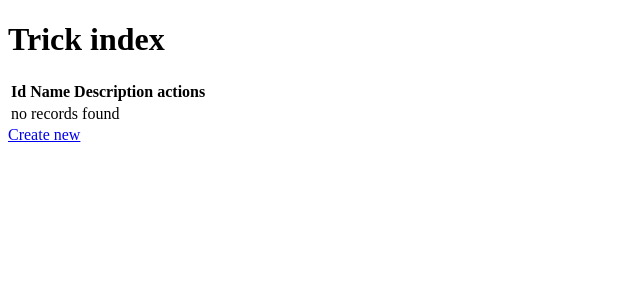
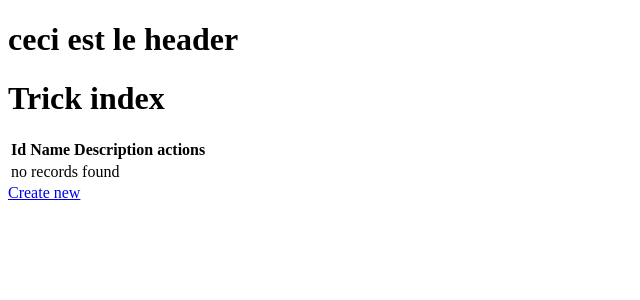
Before and after one commit to JClairoDev/SnowTricksV3, a Symfony app: template templates/trick/index.html.twig in a window 1280 px wide. Shown: the top 300 px of the page, without its empty margins (0-640 px from the left). Run offline with Twig, Linux system fonts and the light colour scheme; the template is opened without the code that fills it, so the values that code supplies are empty; some libraries are stand-ins or nearby versions.

Commit message:
Gestion de l'ajout de TrickId dans la table media Ajout de uploads dans gitignore Ajout de SASS Création de template header et footer

```diff
--- a/assets/app.js
+++ b/assets/app.js
@@ -6,7 +6,7 @@
  */
 
 // any CSS you import will output into a single css file (app.css in this case)
-import './styles/app.css';
+import './styles/style.scss';
 
 // start the Stimulus application
 import './bootstrap';
--- a/assets/styles/app.css
+++ /dev/null
@@ -1,3 +0,0 @@
-body {
-    background-color: lightgray;
-}
--- /dev/null
+++ b/assets/styles/components/_header.scss
@@ -0,0 +1,3 @@
+.header{
+  background-color: green;
+}
--- /dev/null
+++ b/assets/styles/style.scss
@@ -0,0 +1 @@
+@use 'components/header';
--- a/package.json
+++ b/package.json
@@ -7,6 +7,8 @@
         "@symfony/webpack-encore": "^4.0.0",
         "core-js": "^3.23.0",
         "regenerator-runtime": "^0.13.9",
+        "sass": "^1.62.0",
+        "sass-loader": "^13.0.0",
         "webpack": "^5.74.0",
         "webpack-cli": "^4.10.0",
         "webpack-notifier": "^1.15.0"
--- a/src/Controller/LoginController.php
+++ b/src/Controller/LoginController.php
@@ -13,7 +13,7 @@ class LoginController extends AbstractController
     public function login(AuthenticationUtils $authenticationUtils): Response
     {
          if ($this->getUser()) {
-             return $this->redirectToRoute('');
+             return $this->redirectToRoute('app_hompage');
          }
 
         // get the login error if there is one
--- a/src/Controller/RegistrationController.php
+++ b/src/Controller/RegistrationController.php
@@ -87,12 +87,12 @@ class RegistrationController extends AbstractController
         } catch (VerifyEmailExceptionInterface $exception) {
             $this->addFlash('verify_email_error', $translator->trans($exception->getReason(), [], 'VerifyEmailBundle'));
 
-            return $this->redirectToRoute('app_register');
+            return $this->redirectToRoute('app_hompage');
         }
 
         // @TODO Change the redirect on success and handle or remove the flash message in your templates
         $this->addFlash('success', 'Your email address has been verified.');
 
-        return $this->redirectToRoute('app_register');
+        return $this->redirectToRoute('app_hompage');
     }
 }
--- a/src/Controller/TrickController.php
+++ b/src/Controller/TrickController.php
@@ -39,6 +39,7 @@ class TrickController extends AbstractController
 
             $video=$form->get('video')->getData();
             $photo=$form->get('photo')->getData();
+            //utilisation du service créé FileUploader pour l'enregistrement des medias
             if ($photo) {
                 $fileName = $fileUploader->upload($photo);
                 $media->setPictures($fileName);
@@ -46,10 +47,13 @@ class TrickController extends AbstractController
                 unlink($this->getParameter('uploads_path') . '/' . $media->getPictures());
                 $media->setPictures(null);
             }
+            //bien faire attention à l'ordre dans lequel on envoi les données dans le code par exemple
+            //pour setIdTrick il faut envoyer le $trick dans le Repo avant tout.
             $media->setVideo($video);
             $trick->setUserId($this->getUser());
+            $trickRepository->save($trick, true);
+            $media->setTrickId($trick);
             $mediaRepository->save($media, true);
-            $trickRepository->save($trick, true);
 
             return $this->redirectToRoute('app_trick_index', [], Response::HTTP_SEE_OTHER);
         }
--- a/templates/base.html.twig
+++ b/templates/base.html.twig
@@ -14,6 +14,8 @@
         {% endblock %}
     </head>
     <body>
+        {% include 'layout/_header.html.twig' %}
         {% block body %}{% endblock %}
+        {% include 'layout/_footer.html.twig' %}
     </body>
 </html>
--- /dev/null
+++ b/templates/layout/_header.html.twig
@@ -0,0 +1,3 @@
+<div class="header">
+    <h1>ceci est le header</h1>
+</div>
--- a/webpack.config.js
+++ b/webpack.config.js
@@ -57,7 +57,7 @@ Encore
     })
 
     // enables Sass/SCSS support
-    //.enableSassLoader()
+    .enableSassLoader()
 
     // uncomment if you use TypeScript
     //.enableTypeScriptLoader()
```
Also changed, not shown: src/DataFixtures/CategoryFixtures.php (+4 -4 lines), package-lock.json, templates/layout/_footer.html.twig (added), 1 other file.
